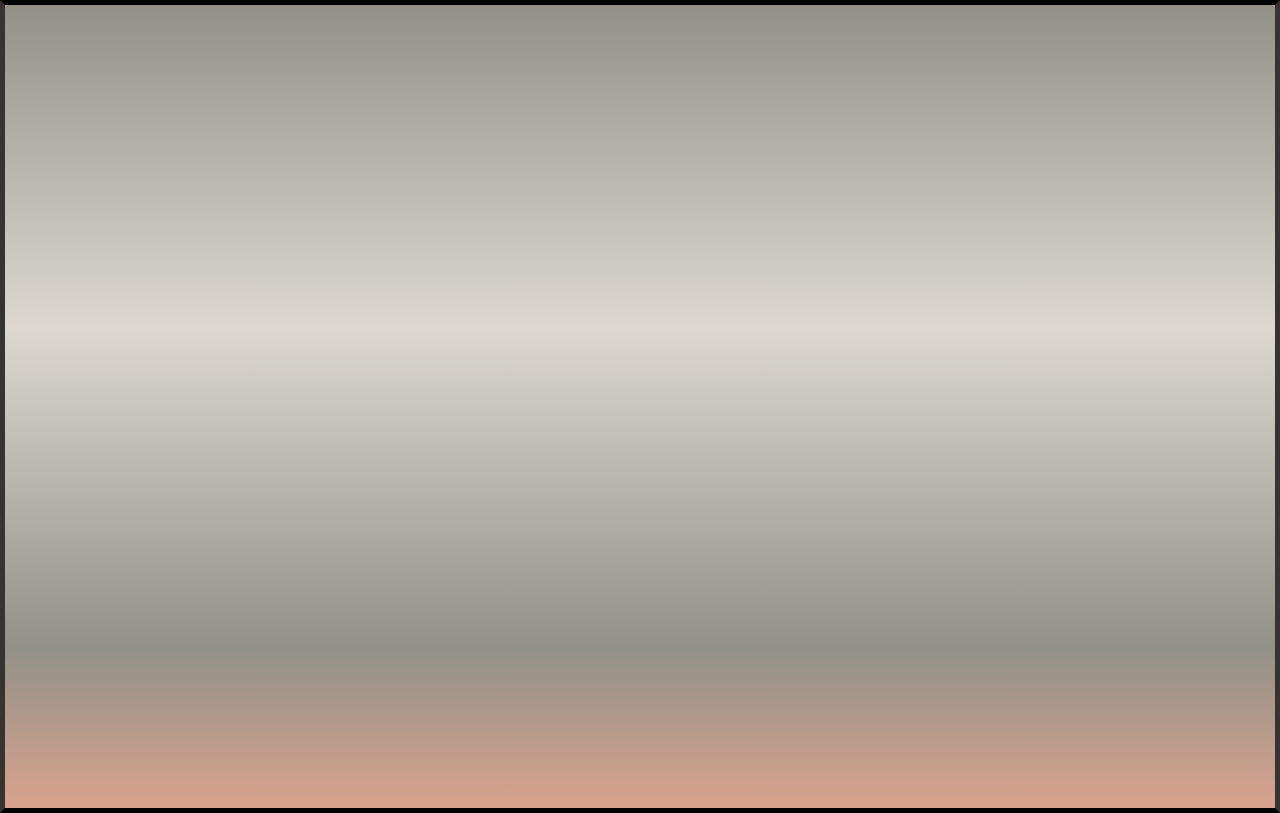
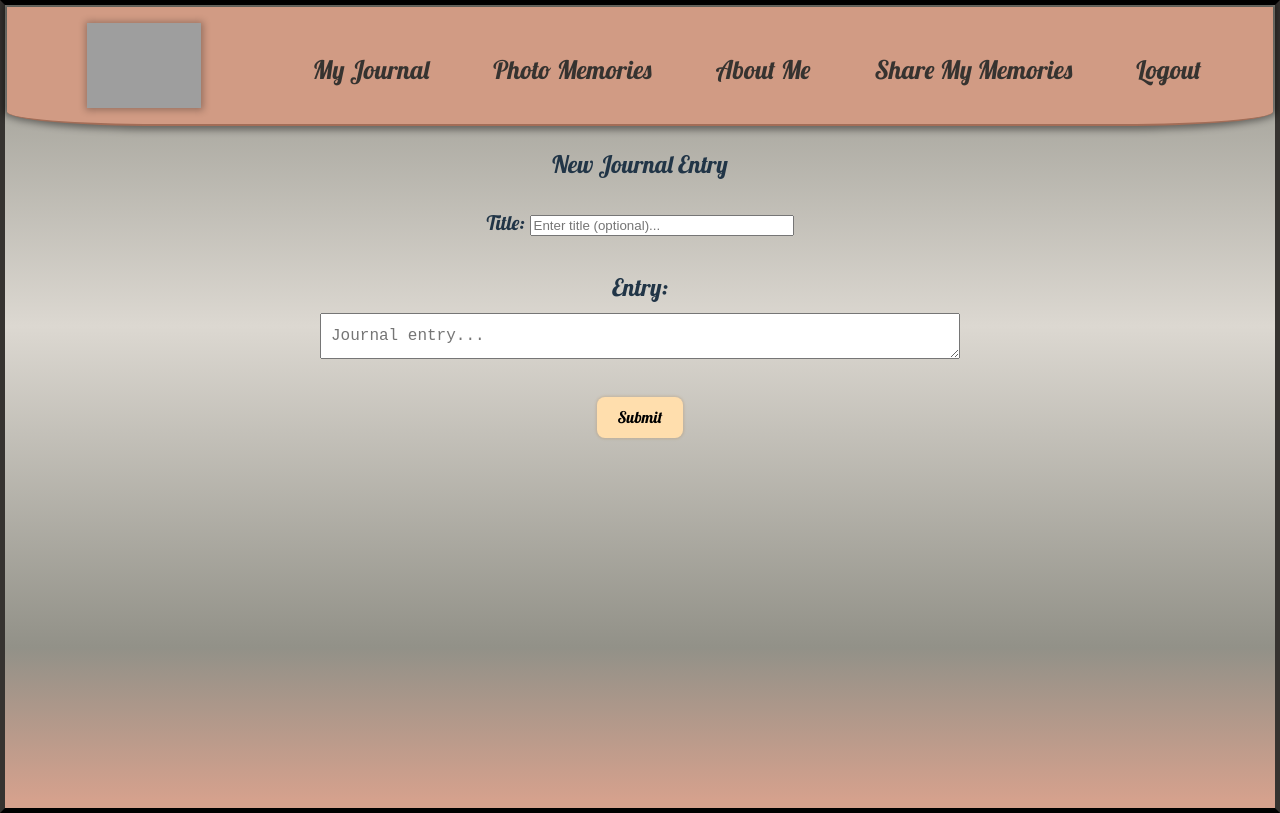
Before and after one commit to Revvvolution/Before-I-Go, a React (Vite) app: page /journal/new-entry in a window 1280 px wide. Built offline with nearby package versions, Linux system fonts and the light colour scheme; sample sign-in values are in the browser's storage; grey boxes are pictures that could not be loaded; a web font is replaced by a local one.

Commit message:
Added feature to create new journal entries from home screen and post to database

```diff
--- a/src/components/home/Home.css
+++ b/src/components/home/Home.css
@@ -7,3 +7,46 @@ hr {
 .home-greeting > * {
     color: var(--jet);
 }
+
+.create-container {
+    display: flex;
+    flex-direction: row;
+    justify-content: flex-start space-evenly;
+    align-items: center;
+    width: 100%;
+    height: fit-content;
+}
+
+.new-journal-container {
+    display: flex;
+    flex-direction: column;
+    justify-content: flex-start;
+    width: 15vw;
+    height: 50vh;
+
+    /* border: 2px solid rgba(255, 255, 255, 0.212); */
+
+}
+
+.journal-logo {
+    display: flex;
+    justify-content: center;
+    width: 100%;
+    height: 100%;
+    box-shadow: 0px 0px 7px 2.5px rgba(0, 0, 0, 0.275);
+}
+
+.journal-logo:hover {
+    cursor: pointer;
+    box-shadow: 0px 0px 4px 2.5px rgba(255, 255, 255, 0.275);
+}
+
+.new-journal-container:hover {
+    cursor: pointer;
+    color:antiquewhite;
+    text-shadow: 0.5px 0.5px var(--jet);
+}
+
+figcaption {
+    padding-top: 0.2rem;
+}
--- a/src/components/home/Home.jsx
+++ b/src/components/home/Home.jsx
@@ -1,4 +1,4 @@
-import { Link } from "react-router-dom"
+import { Link, useNavigate } from "react-router-dom"
 import "./Home.css"
 import { useEffect, useState } from "react"
 import { getCreatorById } from "../../services/userService.jsx"
@@ -6,6 +6,8 @@ import { getCreatorById } from "../../services/userService.jsx"
 export const Home = ({ currentUser }) => {
 
     const [creator, setCreator] = useState([])
+
+    const navigate = useNavigate()
 
     useEffect(() => {
 
@@ -29,6 +31,14 @@ export const Home = ({ currentUser }) => {
             <hr></hr>
             <h2>Welcome, {fName}!</h2>
             </div>
+
+            <div className="create-container">
+                <figure className="new-journal-container">
+                    <img className="journal-logo" src="https://www.pikpng.com/pngl/b/356-3567628_quill-and-ink-png.png" alt="Journal Logo"
+                        onClick={() => {navigate("/journal/new-entry")}} />
+                    <figcaption>New Journal Entry</figcaption>
+                </figure>
+            </div>
         </>
     )
 }
--- /dev/null
+++ b/src/entry-forms/Form.css
@@ -0,0 +1,24 @@
+.form-label__title {
+    font-size: 20px;
+    padding-right: 0.3rem;
+}
+
+.form-label__entry {
+    display: block;
+    font-size: 24px;
+    margin-bottom: 0.5rem;
+}
+
+.form-entry {
+    height: fit-content;
+    width: 40vw;
+}
+
+.form-title {
+    width: 20vw;
+}
+
+.form-btn {
+    background-color: navajowhite;
+    box-shadow: 0 0 2px 1.5px rgba(180, 150, 109, 0.3);
+}
--- /dev/null
+++ b/src/entry-forms/JournalForm.jsx
@@ -0,0 +1,95 @@
+import { useState, useRef } from "react"
+import "./Form.css"
+import React from "react"
+import { createJournalEntry } from "../services/journalService.jsx"
+import { useNavigate } from "react-router-dom"
+
+export const JournalForm = ({ currentUser }) => {
+    const [journal, setJournal] = useState({ title: "", entry: ""})
+    const [text, setText] = useState("")
+    const textAreaRef = useRef(null)
+
+    const navigate = useNavigate()
+
+    const handleSave = (event) => {
+        event.preventDefault()
+
+        if (journal.entry) {
+            const newJournalEntry = {
+                id: "",
+                userId: currentUser.id,
+                title: journal.title,
+                entry: journal.entry,
+                date: new Date(),
+            }
+
+            createJournalEntry(newJournalEntry).then(() => {
+                navigate("/journal")
+            })
+        } else {
+            window.alert("Please fill out 'Entry:' field")
+        }
+    }
+
+    const handleInputChange = (event) => {
+        setText(event.target.value);
+        textAreaRef.current.style.height = 'auto';
+        textAreaRef.current.style.height = `${textAreaRef.current.scrollHeight}px`;
+      };
+
+    return (
+        <form>
+            <h2>New Journal Entry</h2>
+            <fieldset>
+                <div className="form-group">
+                    <label className="form-label form-label__title">
+                        Title:
+                    </label>
+                        <input
+                        type="text"
+                        className="form-control form-title"
+                        placeholder="Enter title (optional)..."
+                        onChange={(event) => {
+                            const journalCopy = {...journal}
+                            journalCopy.title = event.target.value
+                            setJournal(journalCopy)
+                            }}
+                        />
+                </div>
+            </fieldset>
+            <fieldset>
+                <div className="form-group">
+                    <label className="form-label form-label__entry">Entry:</label>
+                    <textarea
+                        ref={textAreaRef}
+                        value={text}
+                        rows="1"
+                        type="text"
+                        style={{
+                            width: '50vw',
+                            maxHeight: '300px',
+                            padding: '10px',
+                            boxSizing: 'border-box',
+                            fontSize: '16px',
+                            lineHeight: '1.5',
+                        }}
+                        className="form-control form-entry auto-resizing"
+                        placeholder="Journal entry..."
+                        onChange={(event) => {
+                            const journalCopy = {...journal}
+                            journalCopy.entry = event.target.value
+                            setJournal(journalCopy)
+                            handleInputChange(event)
+                        }}
+                        >
+                    </textarea>
+                </div>
+            </fieldset>
+            <fieldset>
+                <div className="form-group">
+                    <button className="form-btn btn-info" onClick={handleSave}>Submit</button>
+                </div>
+            </fieldset>
+        </form>
+    )
+}
--- a/src/services/journalService.jsx
+++ b/src/services/journalService.jsx
@@ -3,3 +3,13 @@ export const getAllJournals = () => {
     res.json()
 )
 }
+
+export const createJournalEntry = (journalObj) => {
+    return fetch(`http://localhost:8088/journals`, {
+        method: "POST",
+        headers: {
+            "Content-type": "application/json"
+        },
+        body: JSON.stringify(journalObj),
+    })
+}
--- a/src/views/CreatorViews.jsx
+++ b/src/views/CreatorViews.jsx
@@ -3,6 +3,7 @@ import { CreatorNav } from "../components/nav/CreatorNav.jsx"
 import { Home } from "../components/home/Home.jsx"
 import { JournalList } from "../components/journals/JournalList.jsx"
 import { PhotoMemories } from "../components/photo-memories/PhotoMemories.jsx"
+import { JournalForm } from "../entry-forms/JournalForm.jsx"
 
 
 
@@ -22,7 +23,10 @@ export const CreatorViews = ({ currentUser }) => {
             <Route path="/" element={<Home currentUser={currentUser} />} />
 
             {/* Journals Route */}
-            <Route path="journal" element={<JournalList currentUser={currentUser} />} />
+            <Route path="journal">
+                <Route index element={<JournalList currentUser={currentUser} />} />
+                <Route path="new-entry" element={<JournalForm currentUser={currentUser} />} />
+            </Route>
 
             {/* Photo Memories Route */}
             <Route path="photo-memories" element={<PhotoMemories currentUser={currentUser} />} />
```
Also changed, not shown: api/database.json (+14 -0 lines).
